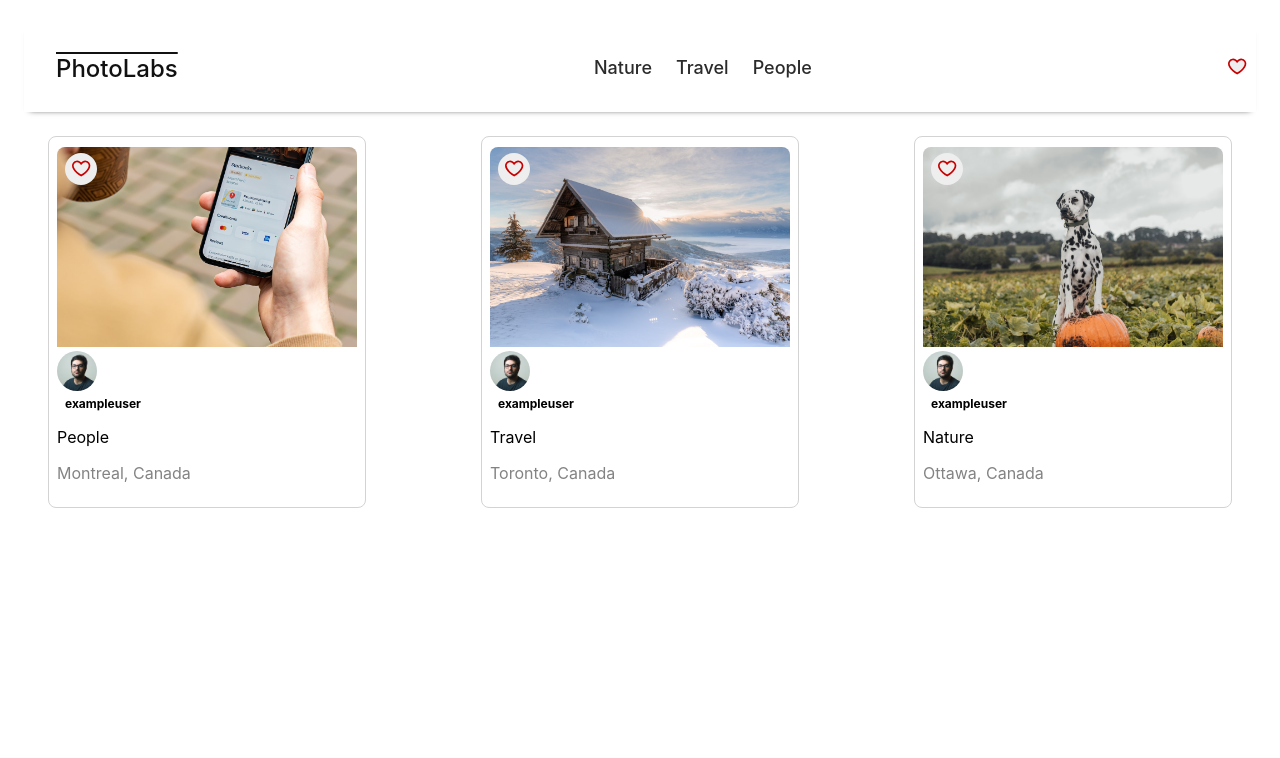
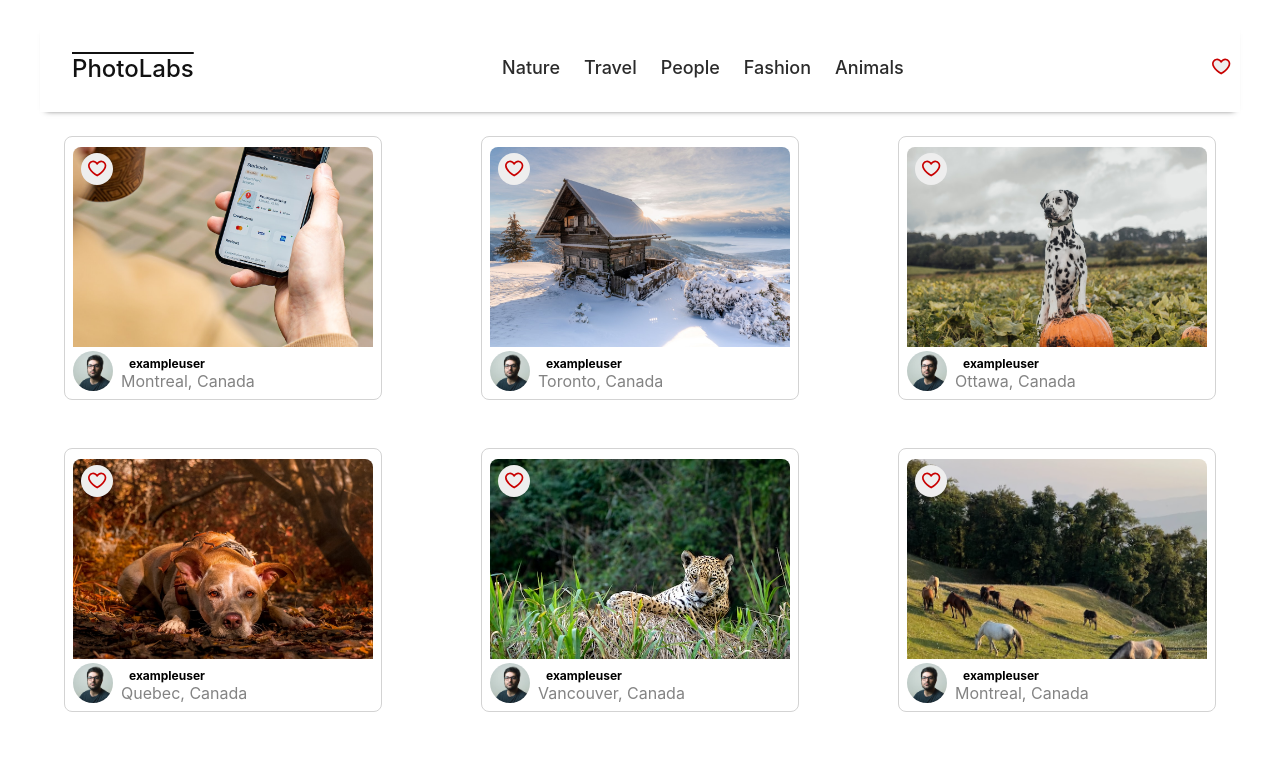
Before and after one commit to JackMac10/photolabs, a React (Create React App) app in the folder frontend/: page / in a window 1280 px wide. Shown: the top 758 px of the page. Built offline with nearby package versions, Linux system fonts and the light colour scheme; the HTML template or start-up script is replaced by a standard one.

Commit message:
mock data added, format cleanup

```diff
--- a/frontend/src/App.jsx
+++ b/frontend/src/App.jsx
@@ -1,26 +1,12 @@
 import React from 'react';
 
-import PhotoListItem from './components/PhotoListItem';
-import PhotoList from './components/PhotoList';
 import './App.scss';
-import TopNavigation from 'components/TopNavigationBar';
-import TopicList from 'components/TopicList';
+import HomeRoute from 'routes/HomeRoute';
 
-//const sampleDataForPhotoListItem = {
-//id: "1",
-//location: {
-//  city: "Montreal",
-//    country: "Canada",
-//  },
-//  imageSource: `${process.env.PUBLIC_URL}/Image-1-Regular.jpeg`,
-//  username: "Joe Example",
-//  profile: `${process.env.PUBLIC_URL}/profile-1.jpg`,
-//};
 
 const App = () => (
   <div className="App">
-    <TopNavigation/>
-    <PhotoList/>
+    <HomeRoute/>
   </div>
 );
 
--- a/frontend/src/components/PhotoList.jsx
+++ b/frontend/src/components/PhotoList.jsx
@@ -1,74 +1,69 @@
 import React from "react";
 import PhotoListItem from './PhotoListItem';
 import "../styles/PhotoList.scss";
+import photos from "mocks/photos";
 
-const sampleDataForPhotoList = [
-  {
-    id: "1",
-    location: {
-      city: "Montreal",
-      country: "Canada",
-    },
-    urls: {
-      full: `${process.env.PUBLIC_URL}/Image-1-Full.jpeg`,
-      regular: `${process.env.PUBLIC_URL}/Image-1-Regular.jpeg`,
-    },
-    user: {
-      id: "1",
-      username: "exampleuser",
-      name: "Joe Example",
-      profile: `${process.env.PUBLIC_URL}/profile-1.jpg`,
-    },
-  },
-  {
-    id: "2",
-    location: {
-      city: "Toronto",
-      country: "Canada",
-    },
-    urls: {
-      full: `${process.env.PUBLIC_URL}/Image-2-Full.jpeg`,
-      regular: `${process.env.PUBLIC_URL}/Image-2-Regular.jpeg`,
-    },
-    user: {
-      id: "2",
-      username: "exampleuser",
-      name: "Joe Example",
-      profile: `${process.env.PUBLIC_URL}/profile-1.jpg`,
-    },
-  },
-  {
-    id: "3",
-    location: {
-      city: "Ottawa",
-      country: "Canada",
-    },
-    urls: {
-      full: `${process.env.PUBLIC_URL}/Image-3-Full.jpeg`,
-      regular: `${process.env.PUBLIC_URL}/Image-3-Regular.jpeg`,
-    },
-    user: {
-      id: "3",
-      username: "exampleuser",
-      name: "Joe Example",
-      profile: `${process.env.PUBLIC_URL}/profile-1.jpg`,
-    },
-  },
-];
+// const sampleDataForPhotoList = [
+//   {
+//     id: "1",
+//     location: {
+//       city: "Montreal",
+//       country: "Canada",
+//     },
+//     urls: {
+//       full: `${process.env.PUBLIC_URL}/Image-1-Full.jpeg`,
+//       regular: `${process.env.PUBLIC_URL}/Image-1-Regular.jpeg`,
+//     },
+//     user: {
+//       id: "1",
+//       username: "exampleuser",
+//       name: "Joe Example",
+//       profile: `${process.env.PUBLIC_URL}/profile-1.jpg`,
+//     },
+//   },
+//   {
+//     id: "2",
+//     location: {
+//       city: "Toronto",
+//       country: "Canada",
+//     },
+//     urls: {
+//       full: `${process.env.PUBLIC_URL}/Image-2-Full.jpeg`,
+//       regular: `${process.env.PUBLIC_URL}/Image-2-Regular.jpeg`,
+//     },
+//     user: {
+//       id: "2",
+//       username: "exampleuser",
+//       name: "Joe Example",
+//       profile: `${process.env.PUBLIC_URL}/profile-1.jpg`,
+//     },
+//   },
+//   {
+//     id: "3",
+//     location: {
+//       city: "Ottawa",
+//       country: "Canada",
+//     },
+//     urls: {
+//       full: `${process.env.PUBLIC_URL}/Image-3-Full.jpeg`,
+//       regular: `${process.env.PUBLIC_URL}/Image-3-Regular.jpeg`,
+//     },
+//     user: {
+//       id: "3",
+//       username: "exampleuser",
+//       name: "Joe Example",
+//       profile: `${process.env.PUBLIC_URL}/profile-1.jpg`,
+//     },
+//   },
+// ];
 
-const photoTopic = {
-  "1": "People",
-  "2": "Travel",
-  "3": "Nature",
-};
 
 const PhotoList = () => {
   return (
     <ul className="photo-list">
-      {sampleDataForPhotoList.map(photo => (
+      {photos.map(photo => (
         <PhotoListItem
           key={photo.id}
-          topic={photoTopic[photo.id]}
           id={photo.id}
           location={photo.location}
           imageSource={photo.urls.regular}
--- a/frontend/src/components/PhotoListItem.jsx
+++ b/frontend/src/components/PhotoListItem.jsx
@@ -4,16 +4,17 @@
 import PhotoFavButton from "./PhotoFavButton";
 
 
-const PhotoListItem = ({ id, location, imageSource, username, profile, topic }) => {
+const PhotoListItem = ({ id, location, imageSource, username, profile}) => {
   return (
     <div className="photo-list__item">
       <PhotoFavButton/>
       <img className="photo-list__image" src={imageSource}/>
-      <div>
+      <div className="photo-list__user-details">
         <img className="photo-list__user-profile" src={profile}/>
-        <p className="photo-list__user-info">{username}</p>
-        <p className="photo-list__user-details">{topic}</p>
-        <p className="photo-list__user-location">{location.city}, {location.country}</p>
+        <span>
+        <div className="photo-list__user-info">{username}</div>
+        <div className="photo-list__user-location">{location.city}, {location.country}</div>
+        </span>
         </div>
     </div>
   );
--- a/frontend/src/components/TopicList.jsx
+++ b/frontend/src/components/TopicList.jsx
@@ -2,30 +2,14 @@
 
 import "../styles/TopicList.scss";
 import TopicListItem from 'components/TopicListItem';
+import topics from "mocks/topics";
 
-const sampleDataForTopicList = [
-  {
-    id: "1",
-    slug: "topic-1",
-    title: "Nature",
-  },
-  {
-    id: "2",
-    slug: "topic-2",
-    title: "Travel",
-  },
-  {
-    id: "3",
-    slug: "topic-3",
-    title: "People",
-  },
-];
 
 const TopicList = () => {
   return (
     <div>
     <span className="top-nav-bar__topic-list">
-      {sampleDataForTopicList.map((topic) => (
+      {topics.map((topic) => (
         <TopicListItem key={topic.id} label={topic.title} />
       ))}
     </span>
```
